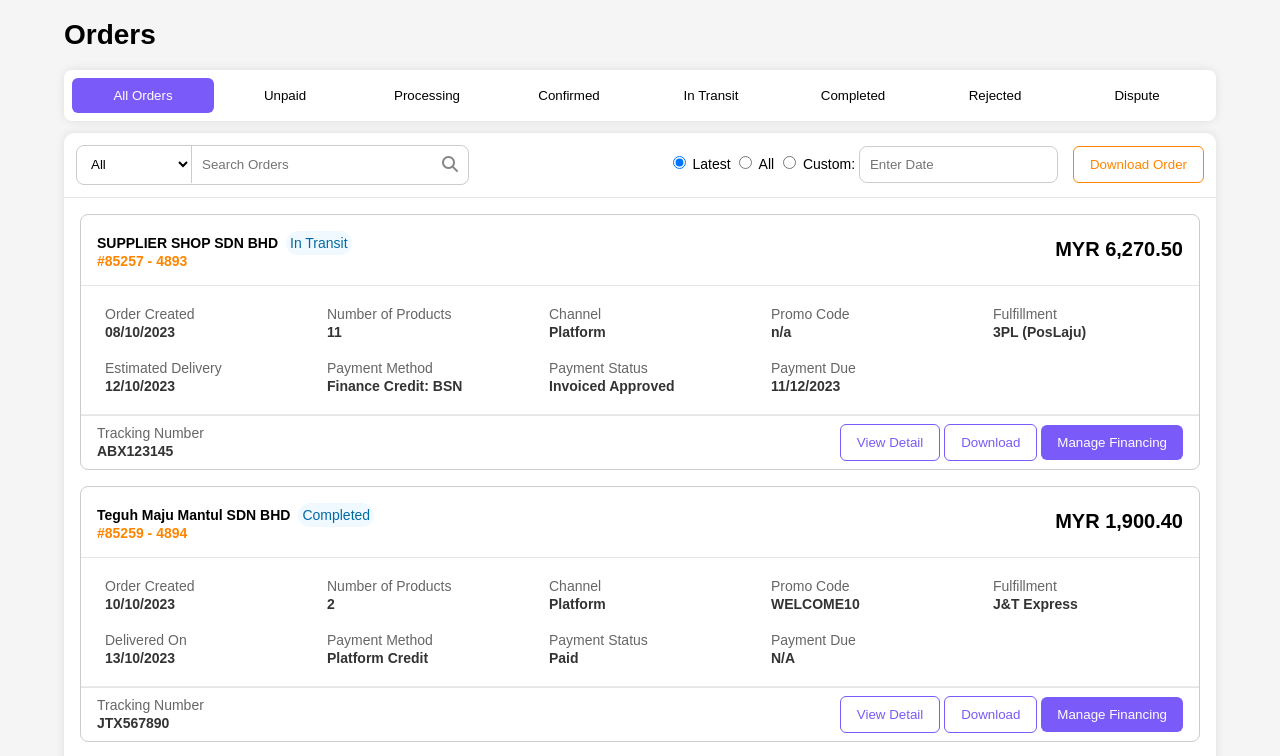
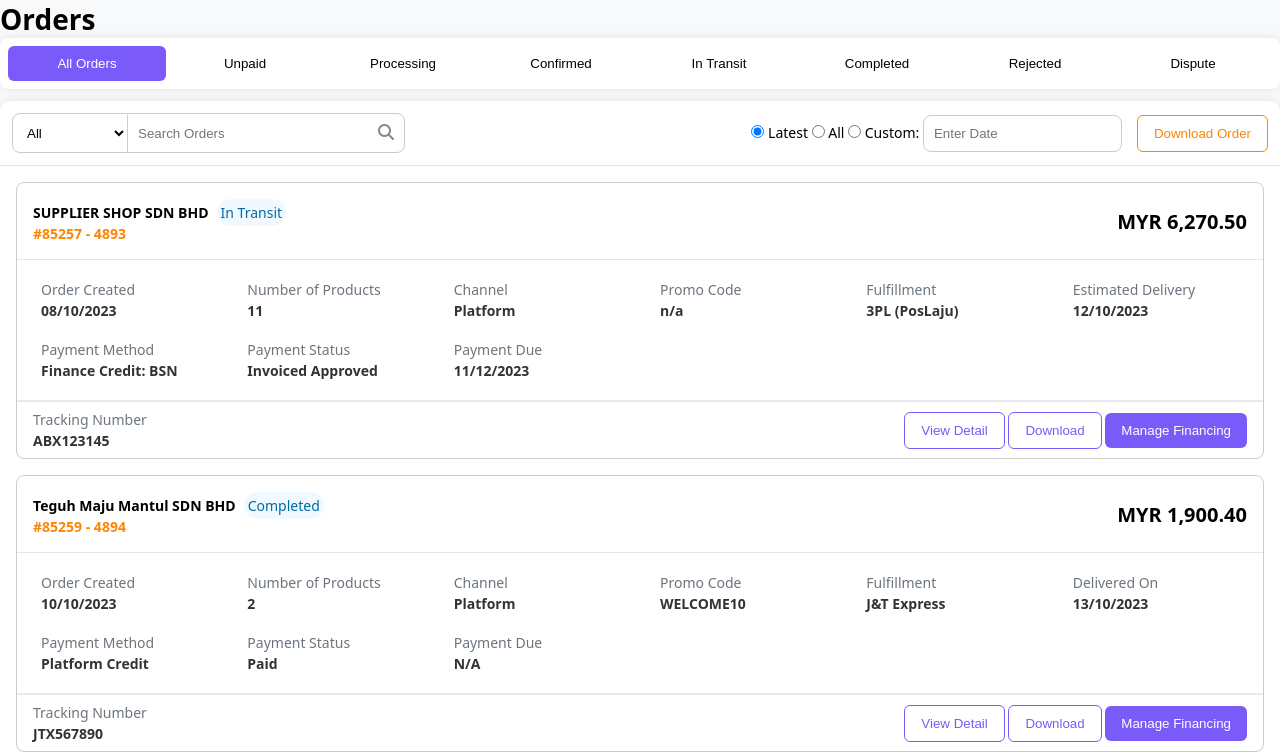
Before and after one commit to terpaling-designer-dev/Order-Module, a plain HTML site: page index.html in a window 1280 px wide. Shown: the top 756 px of the page. Drawn offline with Linux system fonts and the light colour scheme.

Commit message:
add a font stack. Now using Segoe IU

```diff
--- a/styles.css
+++ b/styles.css
@@ -1,5 +1,7 @@
 * {
     box-sizing: border-box;
+    margin: 0; /* Reset default margin */
+    padding: 0; /* Reset default padding */
 }
 
 p {
@@ -12,10 +14,10 @@
 }
 
 body {
-    font-family: noto-sans, sans-serif;
+    font-family: system-ui, -apple-system, BlinkMacSystemFont, 'Segoe UI', Roboto, Oxygen, Ubuntu, Cantarell, 'Open Sans', 'Helvetica Neue', sans-serif; /* More modern font stack */
     font-size:14px;
-    background-color: #f5f5f5;
-    width: 90%;
+    background-color: #f8f9fa;
+    width: 100%;
     margin: 0 auto; /* Centers the container */
     padding-bottom: 32px;
 
@@ -25,7 +27,7 @@
     background: white;
     border-radius: 10px;
     box-shadow: 0px 0px 10px rgba(0, 0, 0, 0.1);
-    max-width: 1440px;
+    max-width: 1296px;
     margin: 0 auto;  /* This centers the container */
 }
 
@@ -38,7 +40,7 @@
 }
 
 .title p{
-    color: #666; /* Adjust color as needed */
+    color: #6c757d; /* Adjust color as needed */
     flex: 1;
 }
 
@@ -51,7 +53,7 @@
 header {
     display: flex;
     justify-content: space-between;
-    max-width: 1440px;
+    max-width: 1296px;
     margin: 0 auto;  /* This centers the container */
 }
 
```
Also changed, not shown: order-detail.css (+5 -4 lines).
